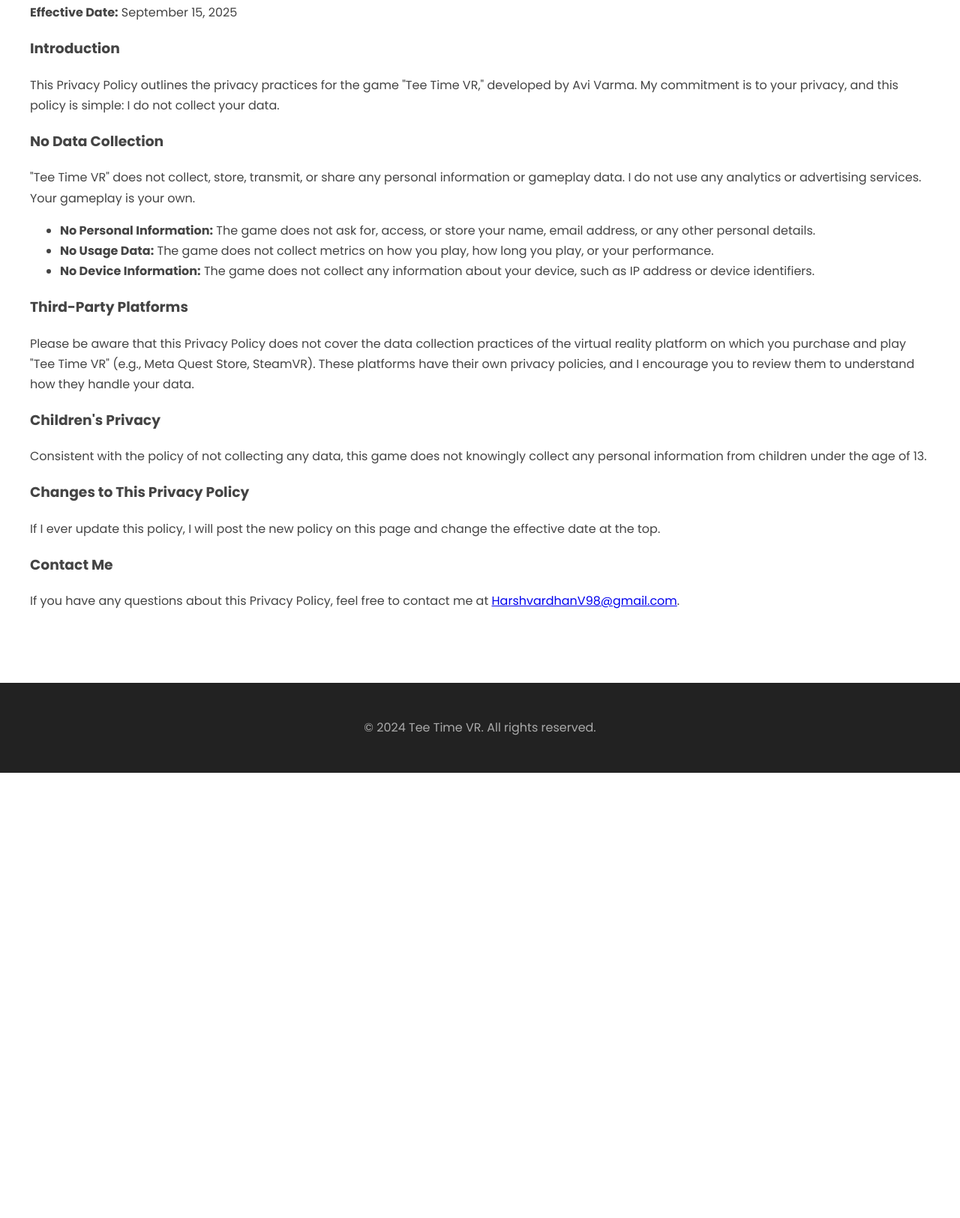
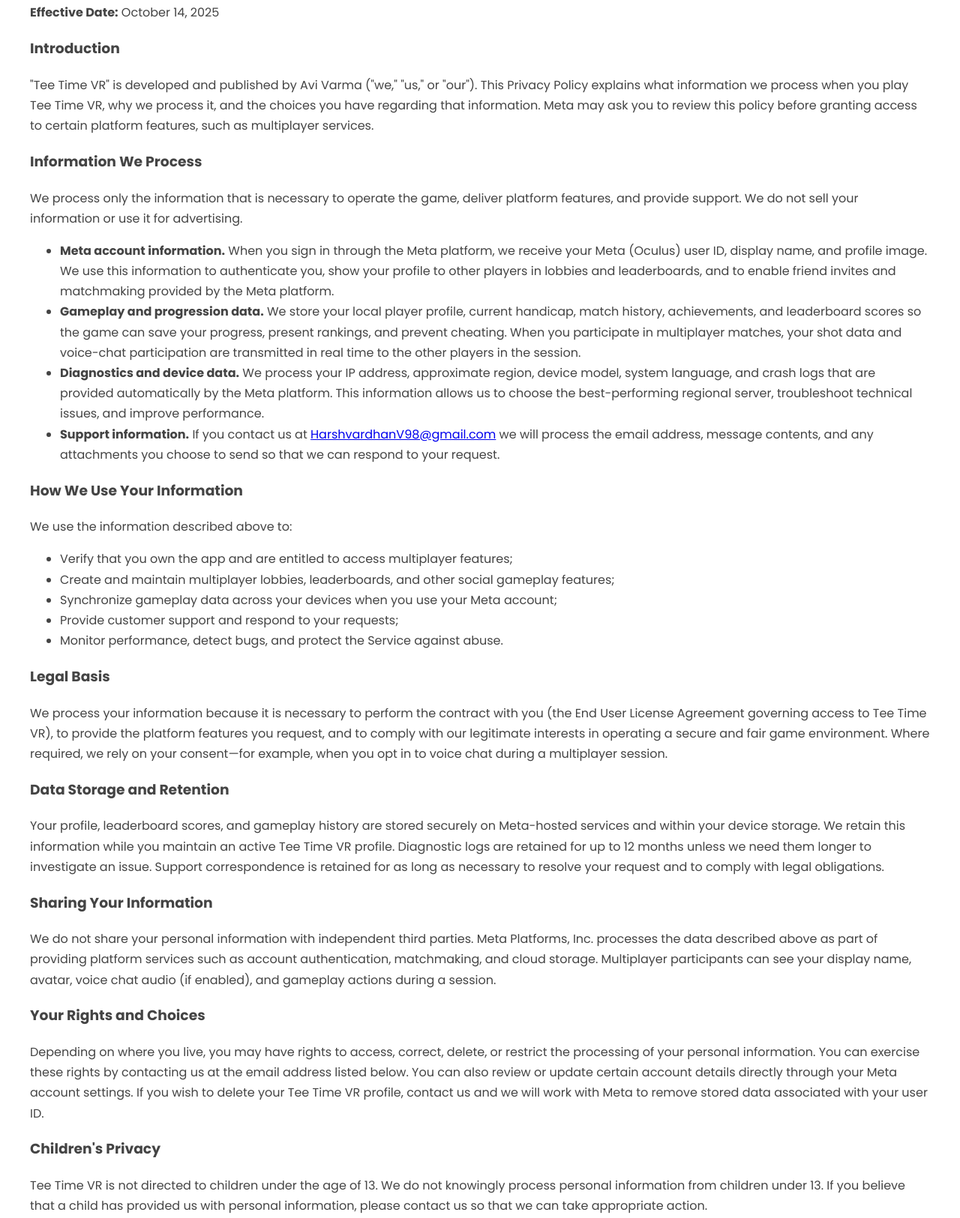
Before and after one commit to avias8/Tee-Time-VR, a plain HTML site: page privacy.html in a window 1280 px wide. Shown: the part 315-1940 px from the top of the page at 75% size. Before the commit the page ends 1346 px from the top, so only its background shows below. Drawn offline with Linux system fonts and the light colour scheme.

Commit message:
Update privacy policy for platform data processing

```diff
--- a/privacy.html
+++ b/privacy.html
@@ -17,30 +17,81 @@
     <section id="privacy-section">
         <div class="container">
             <div class="privacy-content">
-                <p><strong>Effective Date:</strong> September 15, 2025</p>
+                <p><strong>Effective Date:</strong> October 14, 2025</p>
 
                 <h3>Introduction</h3>
-                <p>This Privacy Policy outlines the privacy practices for the game "Tee Time VR," developed by Avi Varma. My commitment is to your privacy, and this policy is simple: I do not collect your data.</p>
+                <p>"Tee Time VR" is developed and published by Avi Varma ("we," "us," or "our"). This Privacy Policy explains what
+                information we process when you play Tee Time VR, why we process it, and the choices you have regarding that
+                information. Meta may ask you to review this policy before granting access to certain platform features, such as
+                multiplayer services.</p>
 
-                <h3>No Data Collection</h3>
-                <p>"Tee Time VR" does not collect, store, transmit, or share any personal information or gameplay data. I do not use any analytics or advertising services. Your gameplay is your own.</p>
+                <h3>Information We Process</h3>
+                <p>We process only the information that is necessary to operate the game, deliver platform features, and provide
+                support. We do not sell your information or use it for advertising.</p>
                 <ul>
-                    <li><strong>No Personal Information:</strong> The game does not ask for, access, or store your name, email address, or any other personal details.</li>
-                    <li><strong>No Usage Data:</strong> The game does not collect metrics on how you play, how long you play, or your performance.</li>
-                    <li><strong>No Device Information:</strong> The game does not collect any information about your device, such as IP address or device identifiers.</li>
+                    <li><strong>Meta account information.</strong> When you sign in through the Meta platform, we receive your Meta
+                    (Oculus) user ID, display name, and profile image. We use this information to authenticate you, show your
+                    profile to other players in lobbies and leaderboards, and to enable friend invites and matchmaking provided by
+                    the Meta platform.</li>
+                    <li><strong>Gameplay and progression data.</strong> We store your local player profile, current handicap, match
+                    history, achievements, and leaderboard scores so the game can save your progress, present rankings, and
+                    prevent cheating. When you participate in multiplayer matches, your shot data and voice-chat participation are
+                    transmitted in real time to the other players in the session.</li>
+                    <li><strong>Diagnostics and device data.</strong> We process your IP address, approximate region, device model,
+                    system language, and crash logs that are provided automatically by the Meta platform. This information allows
+                    us to choose the best-performing regional server, troubleshoot technical issues, and improve performance.</li>
+                    <li><strong>Support information.</strong> If you contact us at <a href="mailto:HarshvardhanV98@gmail.com">HarshvardhanV98@gmail.com</a>
+                    we will process the email address, message contents, and any attachments you choose to send so that we can
+                    respond to your request.</li>
                 </ul>
 
-                <h3>Third-Party Platforms</h3>
-                <p>Please be aware that this Privacy Policy does not cover the data collection practices of the virtual reality platform on which you purchase and play "Tee Time VR" (e.g., Meta Quest Store, SteamVR). These platforms have their own privacy policies, and I encourage you to review them to understand how they handle your data.</p>
+                <h3>How We Use Your Information</h3>
+                <p>We use the information described above to:</p>
+                <ul>
+                    <li>Verify that you own the app and are entitled to access multiplayer features;</li>
+                    <li>Create and maintain multiplayer lobbies, leaderboards, and other social gameplay features;</li>
+                    <li>Synchronize gameplay data across your devices when you use your Meta account;</li>
+                    <li>Provide customer support and respond to your requests;</li>
+                    <li>Monitor performance, detect bugs, and protect the Service against abuse.</li>
+                </ul>
+
+                <h3>Legal Basis</h3>
+                <p>We process your information because it is necessary to perform the contract with you (the End User License
+                Agreement governing access to Tee Time VR), to provide the platform features you request, and to comply with our
+                legitimate interests in operating a secure and fair game environment. Where required, we rely on your consent—for
+                example, when you opt in to voice chat during a multiplayer session.</p>
+
+                <h3>Data Storage and Retention</h3>
+                <p>Your profile, leaderboard scores, and gameplay history are stored securely on Meta-hosted services and within your
+                device storage. We retain this information while you maintain an active Tee Time VR profile. Diagnostic logs are
+                retained for up to 12 months unless we need them longer to investigate an issue. Support correspondence is retained
+                for as long as necessary to resolve your request and to comply with legal obligations.</p>
+
+                <h3>Sharing Your Information</h3>
+                <p>We do not share your personal information with independent third parties. Meta Platforms, Inc. processes the data
+                described above as part of providing platform services such as account authentication, matchmaking, and cloud
+                storage. Multiplayer participants can see your display name, avatar, voice chat audio (if enabled), and gameplay
+                actions during a session.</p>
+
+                <h3>Your Rights and Choices</h3>
+                <p>Depending on where you live, you may have rights to access, correct, delete, or restrict the processing of your
+                personal information. You can exercise these rights by contacting us at the email address listed below. You can also
+                review or update certain account details directly through your Meta account settings. If you wish to delete your Tee
+                Time VR profile, contact us and we will work with Meta to remove stored data associated with your user ID.</p>
 
                 <h3>Children's Privacy</h3>
-                <p>Consistent with the policy of not collecting any data, this game does not knowingly collect any personal information from children under the age of 13.</p>
+                <p>Tee Time VR is not directed to children under the age of 13. We do not knowingly process personal information from
+                children under 13. If you believe that a child has provided us with personal information, please contact us so that we
+                can take appropriate action.</p>
 
                 <h3>Changes to This Privacy Policy</h3>
-                <p>If I ever update this policy, I will post the new policy on this page and change the effective date at the top.</p>
+                <p>We may update this Privacy Policy from time to time. If we make material changes, we will post the updated policy
+                here and revise the effective date. Continued use of Tee Time VR after the changes become effective means you accept
+                the updated policy.</p>
 
-                <h3>Contact Me</h3>
-                <p>If you have any questions about this Privacy Policy, feel free to contact me at <a href="mailto:HarshvardhanV98@gmail.com">HarshvardhanV98@gmail.com</a>.</p>
+                <h3>Contact Us</h3>
+                <p>If you have any questions about this Privacy Policy or wish to exercise your privacy rights, please contact Avi
+                Varma at <a href="mailto:HarshvardhanV98@gmail.com">HarshvardhanV98@gmail.com</a>.</p>
             </div>
         </div>
     </section>
```
